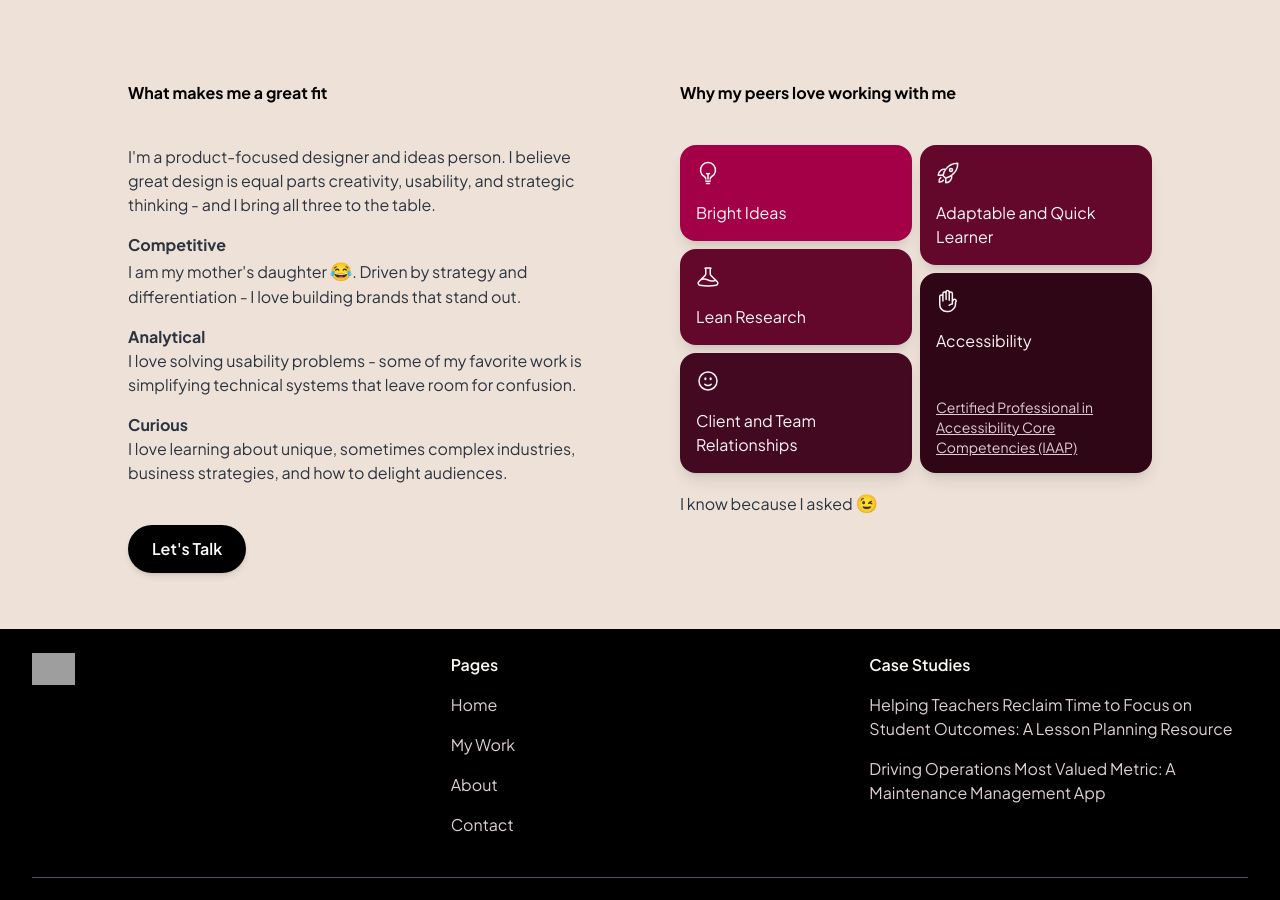
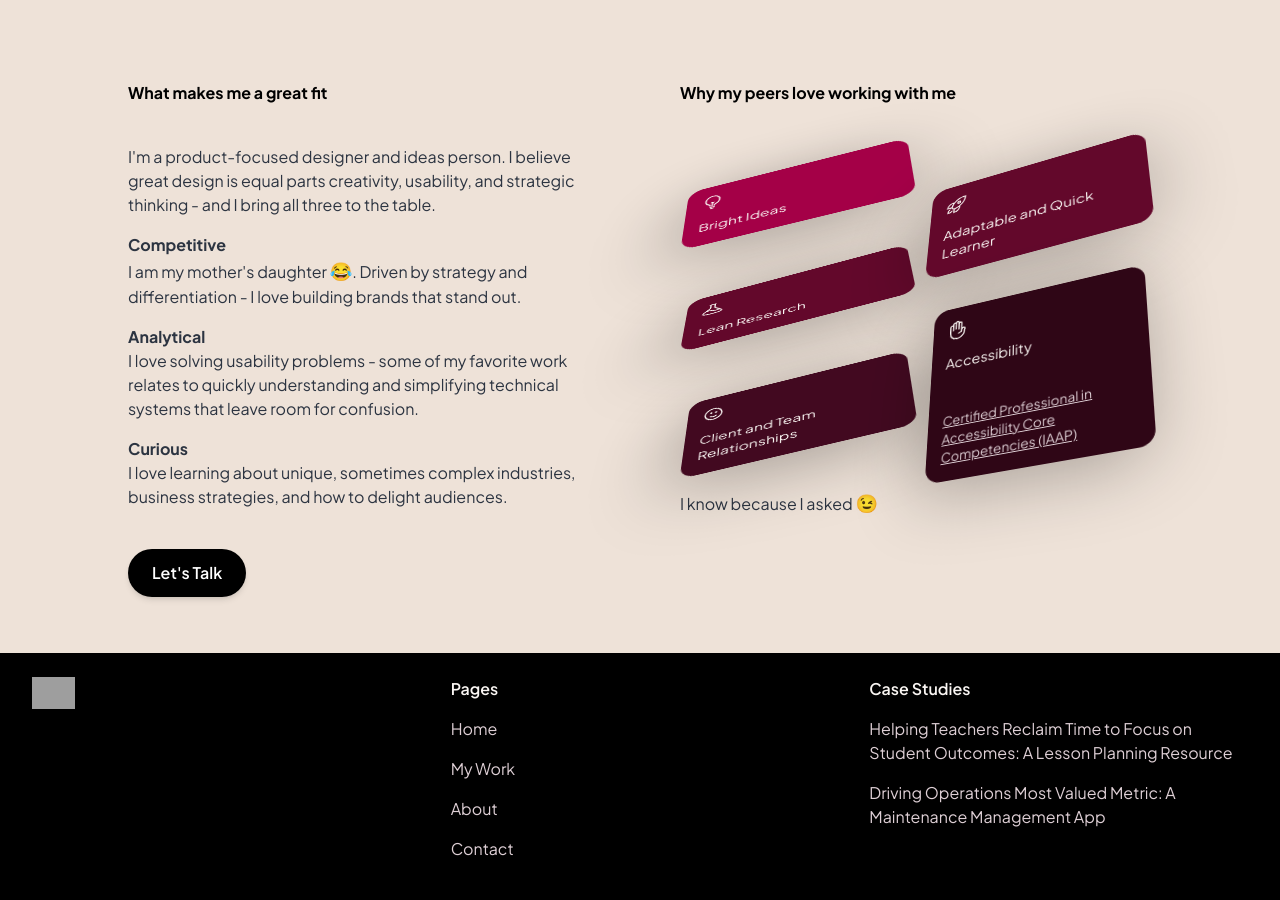
Before and after one commit to BaileyCostello/DelightedByBailey-CursorAI, a Next.js app: page /about in a window 1280 px wide. Shown: the part 880-1780 px from the top of the page. Built offline with nearby package versions, Linux system fonts and the light colour scheme; grey boxes are pictures that could not be loaded.

Commit message:
Enhanced About page with global mouse tracking tilt effects for cards

```diff
--- a/src/app/about/page.tsx
+++ b/src/app/about/page.tsx
@@ -1,6 +1,7 @@
 'use client';
 
 import { motion, useScroll, useTransform } from 'framer-motion';
+import { useState, useEffect, useRef } from 'react';
 import Image from 'next/image';
 import Button from '@/components/Button';
 import {
@@ -15,6 +16,60 @@ import {
 export default function About() {
   const { scrollYProgress } = useScroll();
   const y = useTransform(scrollYProgress, [0, 1], ['0%', '50%']);
+  const [mousePosition, setMousePosition] = useState({ x: 0, y: 0 });
+  const [cardTilts, setCardTilts] = useState({
+    brightIdeas: { rotateX: 0, rotateY: 0 },
+    leanResearch: { rotateX: 0, rotateY: 0 },
+    clientRelationships: { rotateX: 0, rotateY: 0 },
+    adaptableLearner: { rotateX: 0, rotateY: 0 },
+    accessibility: { rotateX: 0, rotateY: 0 }
+  });
+
+  // Create refs for each card
+  const brightIdeasRef = useRef<HTMLDivElement>(null);
+  const leanResearchRef = useRef<HTMLDivElement>(null);
+  const clientRelationshipsRef = useRef<HTMLDivElement>(null);
+  const adaptableLearnerRef = useRef<HTMLDivElement>(null);
+  const accessibilityRef = useRef<HTMLDivElement>(null);
+
+  useEffect(() => {
+    const handleMouseMove = (e: MouseEvent) => {
+      setMousePosition({ x: e.clientX, y: e.clientY });
+    };
+
+    window.addEventListener('mousemove', handleMouseMove);
+    return () => window.removeEventListener('mousemove', handleMouseMove);
+  }, []);
+
+  // Calculate tilts whenever mouse position changes
+  useEffect(() => {
+    const newTilts = {
+      brightIdeas: calculateTilt(brightIdeasRef),
+      leanResearch: calculateTilt(leanResearchRef),
+      clientRelationships: calculateTilt(clientRelationshipsRef),
+      adaptableLearner: calculateTilt(adaptableLearnerRef),
+      accessibility: calculateTilt(accessibilityRef)
+    };
+
+    setCardTilts(newTilts);
+  }, [mousePosition]);
+
+  const calculateTilt = (cardRef: React.RefObject<HTMLDivElement>) => {
+    if (!cardRef.current) return { rotateX: 0, rotateY: 0 };
+
+    const rect = cardRef.current.getBoundingClientRect();
+    const centerX = rect.left + rect.width / 2;
+    const centerY = rect.top + rect.height / 2;
+
+    const deltaX = mousePosition.x - centerX;
+    const deltaY = mousePosition.y - centerY;
+
+    // Simple calculation with stronger multiplier - no constraints
+    const rotateX = (deltaY / rect.height) * -5; // Slightly stronger tilt
+    const rotateY = (deltaX / rect.width) * 5; // Slightly stronger tilt
+
+    return { rotateX, rotateY };
+  };
 
   return (
     <div className="min-h-screen bg-white">
@@ -23,13 +78,13 @@ export default function About() {
         <div className="max-w-7xl mx-auto">
           <h1 className="text-7xl font-bold text-black leading-none">
             About
-          </h1>
+            </h1>
         </div>
       </section>
 
       {/* Hero Image Section */}
       <section className="relative h-[500px] px-6 lg:px-32 py-20 overflow-hidden">
-        <motion.div
+            <motion.div
           className="absolute inset-0 w-full h-full"
           style={{
             backgroundImage: 'url("./Brooklyn Image.png")',
@@ -47,7 +102,7 @@ export default function About() {
                 <svg className="w-full h-full" viewBox="0 0 24 24" fill="none">
                   <path d="M21 10c0 7-9 13-9 13s-9-6-9-13a9 9 0 0 1 18 0z" stroke="#a40047" strokeWidth="2" strokeLinecap="round" strokeLinejoin="round"/>
                   <circle cx="12" cy="10" r="3" stroke="#a40047" strokeWidth="2" strokeLinecap="round" strokeLinejoin="round"/>
-                </svg>
+                    </svg>
               </div>
               <p className="font-semibold text-pink-700 text-base">
                 Based in Brooklyn, NYC
@@ -96,7 +151,7 @@ export default function About() {
               </p>
               <p>
                 <span className="font-bold">Analytical</span><br />
-                I love solving usability problems - some of my favorite work is simplifying technical systems that leave room for confusion.
+                I love solving usability problems - some of my favorite work relates to quickly understanding and simplifying technical systems that leave room for confusion.
               </p>
               <p>
                 <span className="font-bold">Curious</span><br />
@@ -121,32 +176,77 @@ export default function About() {
             <div className="grid grid-cols-2 gap-2 mb-4">
               {/* Left Column Cards */}
               <div className="flex flex-col gap-2">
-                <div className="bg-[#a40047] p-4 rounded-2xl shadow-lg">
-                  <LightBulbIcon className="w-6 h-6 mb-4 text-[#faf6f3]" />
-                  <p className="text-[#faf6f3] text-base">Bright Ideas</p>
-                </div>
-                <div className="bg-[#63082b] p-4 rounded-2xl shadow-lg">
-                  <BeakerIcon className="w-6 h-6 mb-4 text-[#faf6f3]" />
-                  <p className="text-[#faf6f3] text-base">Lean Research</p>
-                </div>
-                <div className="bg-[#420920] p-4 rounded-2xl shadow-lg">
-                  <FaceSmileIcon className="w-6 h-6 mb-4 text-[#faf6f3]" />
-                  <p className="text-[#faf6f3] text-base">Client and Team Relationships</p>
-                </div>
+                <motion.div
+                  ref={brightIdeasRef}
+                  className="bg-[#a40047] p-4 rounded-2xl shadow-lg relative overflow-hidden"
+                  style={{
+                    transformStyle: "preserve-3d",
+                    transform: `perspective(1000px) rotateX(${cardTilts.brightIdeas.rotateX}deg) rotateY(${cardTilts.brightIdeas.rotateY}deg) scale(1.02)`,
+                    boxShadow: `${Math.sin(cardTilts.brightIdeas.rotateY * Math.PI / 180) * 20}px ${Math.sin(cardTilts.brightIdeas.rotateX * Math.PI / 180) * 20}px ${20 + Math.abs(cardTilts.brightIdeas.rotateX) + Math.abs(cardTilts.brightIdeas.rotateY)}px rgba(0, 0, 0, 0.3)`,
+                    transition: "transform 0.1s ease-out, box-shadow 0.1s ease-out"
+                  }}
+                >
+                  <LightBulbIcon className="w-6 h-6 mb-4 text-[#faf6f3] relative z-10" />
+                  <p className="text-[#faf6f3] text-base relative z-10">Bright Ideas</p>
+          </motion.div>
+                <motion.div
+                  ref={leanResearchRef}
+                  className="bg-[#63082b] p-4 rounded-2xl shadow-lg relative overflow-hidden"
+                  style={{
+                    transformStyle: "preserve-3d",
+                    transform: `perspective(1000px) rotateX(${cardTilts.leanResearch.rotateX}deg) rotateY(${cardTilts.leanResearch.rotateY}deg) scale(1.02)`,
+                    boxShadow: `${Math.sin(cardTilts.leanResearch.rotateY * Math.PI / 180) * 20}px ${Math.sin(cardTilts.leanResearch.rotateX * Math.PI / 180) * 20}px ${20 + Math.abs(cardTilts.leanResearch.rotateX) + Math.abs(cardTilts.leanResearch.rotateY)}px rgba(0, 0, 0, 0.3)`,
+                    transition: "transform 0.1s ease-out, box-shadow 0.1s ease-out"
+                  }}
+                >
+                  <BeakerIcon className="w-6 h-6 mb-4 text-[#faf6f3] relative z-10" />
+                  <p className="text-[#faf6f3] text-base relative z-10">Lean Research</p>
+                </motion.div>
+                <motion.div
+                  ref={clientRelationshipsRef}
+                  className="bg-[#420920] p-4 rounded-2xl shadow-lg relative overflow-hidden"
+                  style={{
+                    transformStyle: "preserve-3d",
+                    transform: `perspective(1000px) rotateX(${cardTilts.clientRelationships.rotateX}deg) rotateY(${cardTilts.clientRelationships.rotateY}deg) scale(1.02)`,
+                    boxShadow: `${Math.sin(cardTilts.clientRelationships.rotateY * Math.PI / 180) * 20}px ${Math.sin(cardTilts.clientRelationships.rotateX * Math.PI / 180) * 20}px ${20 + Math.abs(cardTilts.clientRelationships.rotateX) + Math.abs(cardTilts.clientRelationships.rotateY)}px rgba(0, 0, 0, 0.3)`,
+                    transition: "transform 0.1s ease-out, box-shadow 0.1s ease-out"
+                  }}
+                >
+                  <FaceSmileIcon className="w-6 h-6 mb-4 text-[#faf6f3] relative z-10" />
+                  <p className="text-[#faf6f3] text-base relative z-10">Client and Team Relationships</p>
+                </motion.div>
               </div>
 
               {/* Right Column Cards */}
               <div className="flex flex-col gap-2">
-                <div className="bg-[#63082b] p-4 rounded-2xl shadow-lg">
-                  <RocketLaunchIcon className="w-6 h-6 mb-4 text-[#faf6f3]" />
-                  <p className="text-[#faf6f3] text-base">Adaptable and Quick Learner</p>
-                </div>
-                <div className="bg-[#2f0616] p-4 rounded-2xl shadow-lg flex-1 flex flex-col justify-between">
-                  <div>
+                <motion.div
+                  ref={adaptableLearnerRef}
+                  className="bg-[#63082b] p-4 rounded-2xl shadow-lg relative overflow-hidden"
+                  style={{
+                    transformStyle: "preserve-3d",
+                    transform: `perspective(1000px) rotateX(${cardTilts.adaptableLearner.rotateX}deg) rotateY(${cardTilts.adaptableLearner.rotateY}deg) scale(1.02)`,
+                    boxShadow: `${Math.sin(cardTilts.adaptableLearner.rotateY * Math.PI / 180) * 20}px ${Math.sin(cardTilts.adaptableLearner.rotateX * Math.PI / 180) * 20}px ${20 + Math.abs(cardTilts.adaptableLearner.rotateX) + Math.abs(cardTilts.adaptableLearner.rotateY)}px rgba(0, 0, 0, 0.3)`,
+                    transition: "transform 0.1s ease-out, box-shadow 0.1s ease-out"
+                  }}
+                >
+                  <RocketLaunchIcon className="w-6 h-6 mb-4 text-[#faf6f3] relative z-10" />
+                  <p className="text-[#faf6f3] text-base relative z-10">Adaptable and Quick Learner</p>
+            </motion.div>
+                <motion.div
+                  ref={accessibilityRef}
+                  className="bg-[#2f0616] p-4 rounded-2xl shadow-lg flex-1 flex flex-col justify-between relative overflow-hidden"
+                  style={{
+                    transformStyle: "preserve-3d",
+                    transform: `perspective(1000px) rotateX(${cardTilts.accessibility.rotateX}deg) rotateY(${cardTilts.accessibility.rotateY}deg) scale(1.02)`,
+                    boxShadow: `${Math.sin(cardTilts.accessibility.rotateY * Math.PI / 180) * 20}px ${Math.sin(cardTilts.accessibility.rotateX * Math.PI / 180) * 20}px ${20 + Math.abs(cardTilts.accessibility.rotateX) + Math.abs(cardTilts.accessibility.rotateY)}px rgba(0, 0, 0, 0.3)`,
+                    transition: "transform 0.1s ease-out, box-shadow 0.1s ease-out"
+                  }}
+                >
+                  <div className="relative z-10">
                     <HandRaisedIcon className="w-6 h-6 mb-4 text-[#faf6f3]" />
                     <p className="text-[#faf6f3] text-base">Accessibility</p>
                   </div>
-                  <p className="text-[#decfd5] text-sm mt-2">
+                  <p className="text-[#decfd5] text-sm mt-2 relative z-10">
                     <a
                       href="https://www.accessibilityassociation.org/cpacc"
                       target="_blank"
@@ -156,9 +256,9 @@ export default function About() {
                       Certified Professional in Accessibility Core Competencies (IAAP)
                     </a>
                   </p>
-                </div>
+                </motion.div>
               </div>
-            </div>
+          </div>
             <p className="text-[#2c3441] text-base">
               <span className="font-bold"> </span>I know because I asked  <span className="text-lg">😉</span>
             </p>
```
